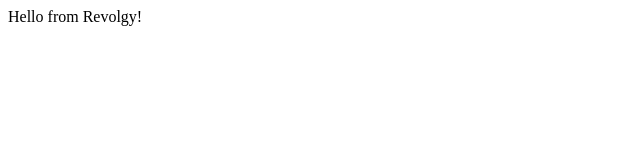
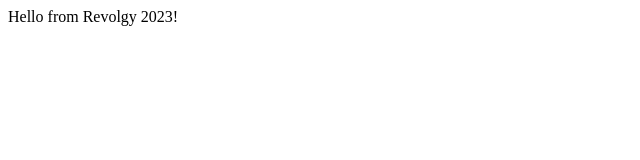
Before and after one commit to marinkovicpetar/sample-app-gcp, a plain HTML site: page index.html in a window 1280 px wide. Shown: the full height of the page, 0-640 px from the left. Drawn offline with Linux system fonts and the light colour scheme.

Commit message:
test CI/CD

```diff
--- a/index.html
+++ b/index.html
@@ -3,6 +3,6 @@
         <title>Sample nginx app</title>
     </head>
     <body>
-        <p>Hello from Revolgy!</p>
+        <p>Hello from Revolgy 2023!</p>
     </body>
 </html>
```
